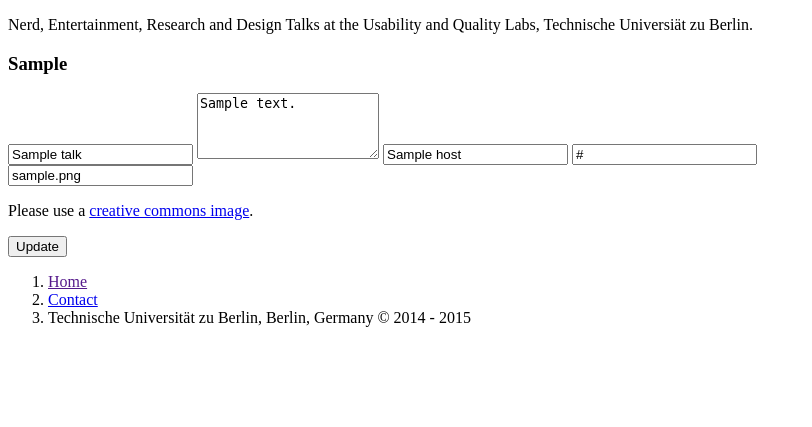
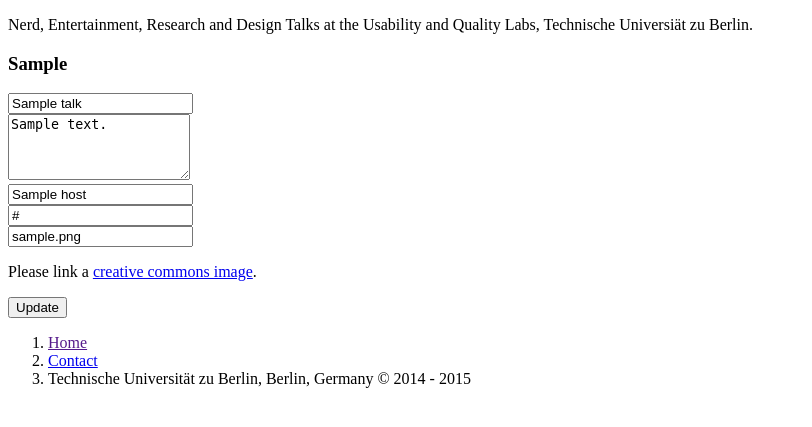
Before and after one commit to c-bebop/nerd, a PHP site: the page made by views/talks/form.php in a window 1280 px wide. Shown: the part 81-508 px from the top of the page, without its empty margins (0-812 px from the left). Run offline with PHP 8.4, Linux system fonts and the light colour scheme; the template is opened without the code that fills it: most values are stand-ins (such as "Sample title", 1, 10 or a date in 2020); data that the repository does not hold is empty; some libraries are stand-ins or nearby versions.

Commit message:
- adds url method for scripts - adds jquery and form validator - validates talk form and closes #3 - cleaned up code in talk form

```diff
--- a/views/footer.php
+++ b/views/footer.php
@@ -16,5 +16,11 @@
 </div>
 
 </div> <!-- / .container -->
+
+
+<script src="https://ajax.googleapis.com/ajax/libs/jquery/2.1.4/jquery.min.js"></script>
+<script src="<?= URL::SCRIPTS('validator.min') ?>" type="application/javascript"></script>
+
+
 </body>
 </html>
--- a/views/talks/form.php
+++ b/views/talks/form.php
@@ -10,50 +10,58 @@
 
         <?php
         $talk = $data['talk'];
-        if (isset($talk['id'])) :
-            ?>
+        ?>
 
-            <form role="form" action="<?= DIR ?>talks/insert" method="POST">
-                <input class="form-control" type="text" name="title" placeholder="Title of Talk" value="<?= $talk['title'] ?>">
-                <textarea class="form-control" type="text" name="description" placeholder="Description"
-                          rows="4"><?= $talk['description'] ?></textarea>
-                <input class="form-control" type="text" name="host" placeholder="Host Name" value="<?= $talk['host'] ?>">
-                <input class="form-control" type="url" name="url" placeholder="Info URL" value="<?= $talk['url'] ?>">
-                <div class="form-group">
-                    <input class="form-control" type="url" name="image" placeholder="Image URL"
-                           value="<?= $talk['image'] ?>">
-                    <p class="help-block">Please use a <a href="http://search.creativecommons.org/" target="_blank">creative commons image</a>.</p>
-                </div>
+        <form role="form" action="<?= DIR ?>talks/insert" method="POST" data-toggle="validator">
+            <div class="form-group">
+
+                <input class="form-control" type="text" name="title" id="titleField" placeholder="Title of Talk"
+                       value="<?= $talk['title'] ?>" required>
+                <span class="help-block with-errors"></span>
+            </div>
+            <div class="form-group">
+            <textarea class="form-control" type="text" name="description" id="descriptionArea" placeholder="Description what it's about"
+                      rows="4" required><?= $talk['description'] ?></textarea>
+                <span class="help-block with-errors"></span>
+            </div>
+            <div class="form-group"><input class="form-control" type="text" name="host" placeholder="Name of host or speaker"
+                                           value="<?= $talk['host'] ?>" required>
+                <span class="help-block with-errors"></span>
+            </div>
+            <div class="form-group"><input class="form-control" type="url" name="url" placeholder="Info URL (optional)"
+                                           value="<?= $talk['url'] ?>">
+                <span class="help-block with-errors"></span>
+            </div>
+            <div class="form-group">
+                <input class="form-control" type="url" name="image" placeholder="Image URL (optional)"
+                       value="<?= $talk['image'] ?>">
+                <span class="help-block with-errors"></span>
+
+                <p class="help-block">Please link a <a href="http://search.creativecommons.org/" target="_blank">creative
+                        commons image</a>.</p>
+
+            </div>
+
+
+            <?php
+            if (isset($talk['id'])) :
+                ?>
                 <div class="row">
                     <div class="col-xs-6">
                         <button type="submit" class="btn btn-primary btn-block">Update</button>
                     </div>
                 </div>
                 <input type="hidden" name="id" value="<?= $talk['id'] ?>">
-            </form>
-
-        <?php else : ?>
-
-            <form role="form" action="<?= DIR ?>talks/insert" method="POST">
-                <input class="form-control" type="text" name="title" placeholder="Title of Talk" value="<?= $talk['title'] ?>">
-                <textarea class="form-control" type="text" name="description" placeholder="Description"
-                          rows="4"><?= $talk['description'] ?></textarea>
-                <input class="form-control" type="text" name="host" placeholder="Host Name" value="<?= $talk['host'] ?>">
-                <input class="form-control" type="url" name="url" placeholder="Info URL" value="<?= $talk['url'] ?>">
-
-                <div class="form-group">
-                    <input class="form-control" type="url" name="image" placeholder="Image URL"
-                           value="<?= $talk['image'] ?>">
-                    <p class="help-block">Please use a <a href="http://search.creativecommons.org/" target="_blank">creative commons image</a>.</p>
-                </div>
+            <?php else : ?>
                 <div class="row">
                     <div class="col-xs-6">
                         <button type="submit" class="btn btn-primary btn-block">Create</button>
                     </div>
                 </div>
-            </form>
+            <?php endif; ?>
 
-        <?php endif; ?>
+        </form>
+
 
     </div>
     <!-- / .panel-body -->
```
Also changed, not shown: helpers/url.php (+7 -0 lines), static/js/validator.min.js (added).
